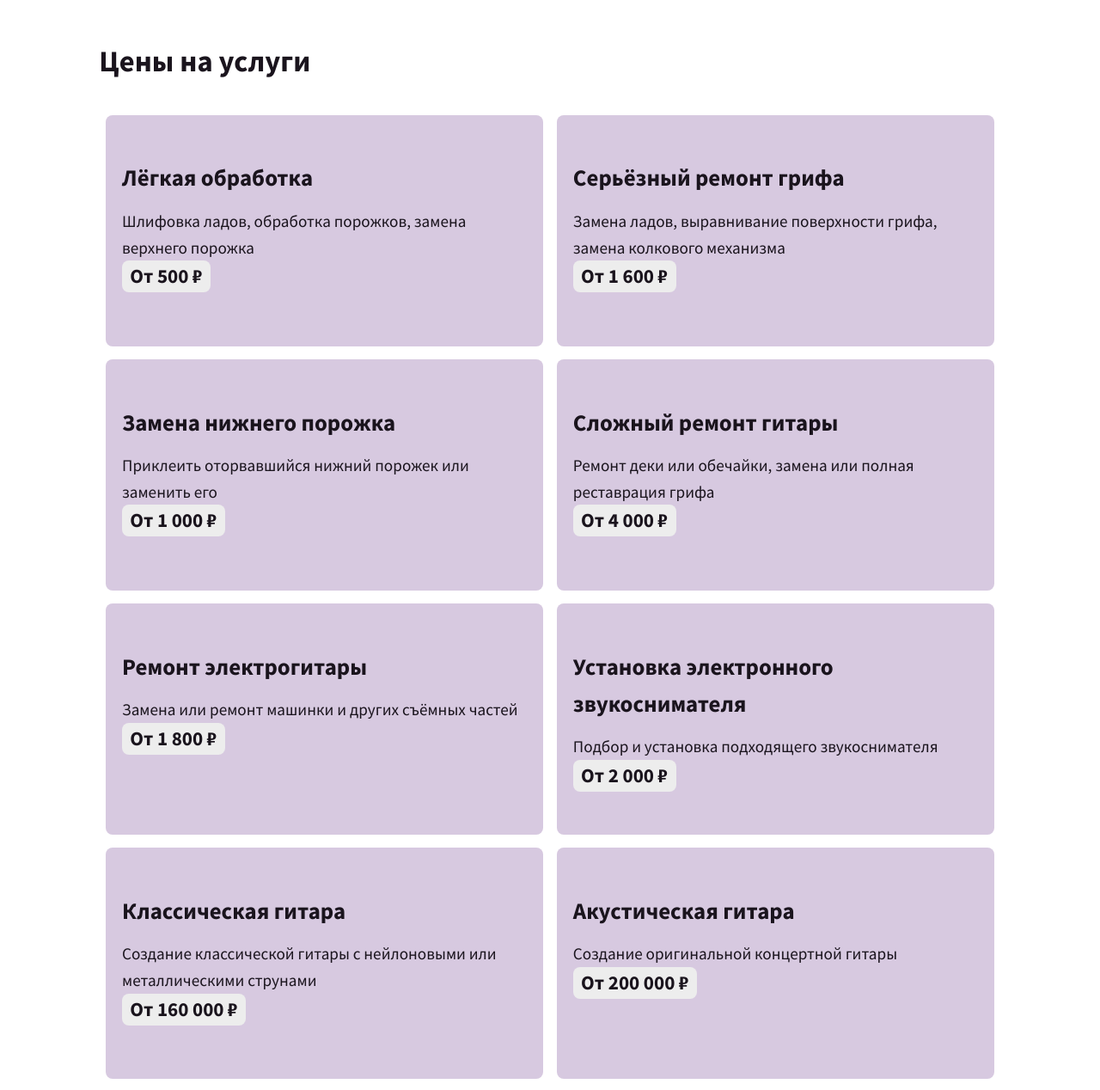
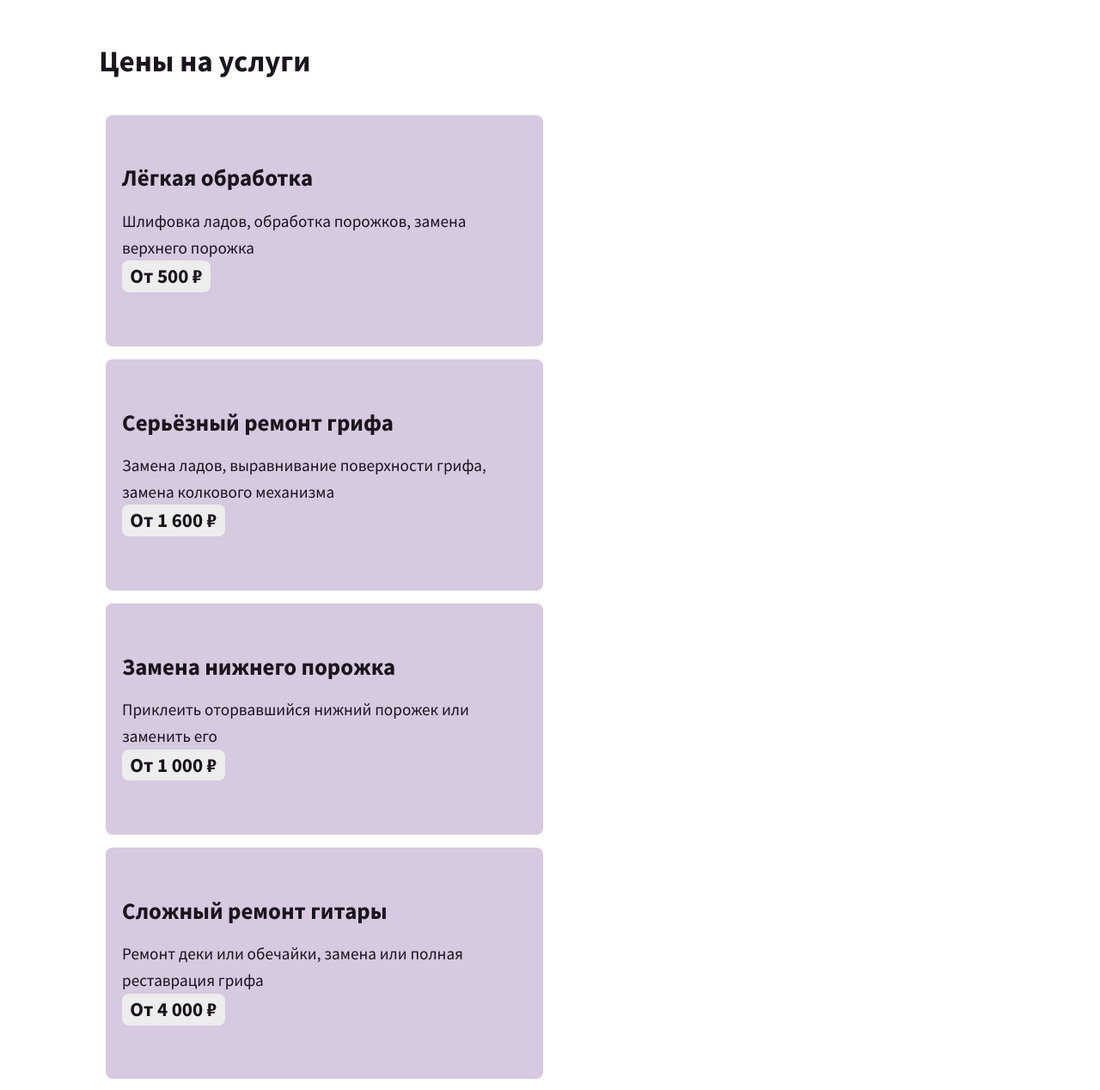
Before and after one commit to alexandersolovyov/WebSiteDemo--GuitarMakers, a website: page html/index.html in a window 1280 px wide. Shown: the part 3300-4568 px from the top of the page at 86% size. Drawn offline with nearby package versions, Linux system fonts and the light colour scheme; files that its build step writes are made by us from their sources; files whose address does not match are found by name.

Commit message:
Remove rows from css l-grid as they are waste

```diff
--- a/html/index.html
+++ b/html/index.html
@@ -138,7 +138,7 @@
         <section class="l-screen">
           <h2>Цены на услуги</h2>
           <div class="l-grid">
-            <div class="l-grid__row"><div class="l-grid__col">
+            <div class="l-grid__col">
               <article class="price-card">
                 <h3 class="price-card__header">Лёгкая обработка</h3>
                 <p>Шлифовка ладов, обработка порожков, замена верхнего порожка
@@ -146,7 +146,8 @@
                 <p class="price-card__price">От 500 &#8381;</i>
                 </p>
               </article>
-              </div><div class="l-grid__col">
+            </div>
+            <div class="l-grid__col">
               <article class="price-card">
                 <h3 class="price-card__header">Серьёзный ремонт грифа</h3>
                 <p>Замена ладов, выравнивание поверхности грифа, замена колкового
@@ -155,7 +156,8 @@
                 <p class="price-card__price">От 1 600 &#8381;
                 </p>
               </article>
-              </div><div class="l-grid__col">
+            </div>
+            <div class="l-grid__col">
               <article class="price-card">
                 <h3 class="price-card__header">Замена нижнего порожка</h3>
                 <p>Приклеить оторвавшийся нижний порожек или заменить его
@@ -163,7 +165,8 @@
                 <p class="price-card__price">От 1 000 &#8381;
                 </p>
               </article>
-              </div><div class="l-grid__col">
+            </div>
+            <div class="l-grid__col">
               <article class="price-card">
                 <h3 class="price-card__header">Сложный ремонт гитары</h3>
                 <p>Ремонт деки или обечайки, замена или полная реставрация грифа
@@ -171,8 +174,8 @@
                 <p class="price-card__price">От 4 000 &#8381;
                 </p>
               </article>
-              </div> </div>
-            <div class="l-grid__row"><div class="l-grid__col">
+            </div>
+            <div class="l-grid__col">
               <article class="price-card">
                 <h3 class="price-card__header">Ремонт электрогитары</h3>
                 <p>Замена или ремонт машинки и других съёмных частей
@@ -180,7 +183,8 @@
                 <p class="price-card__price">От 1 800 &#8381;
                 </p>
               </article>
-              </div><div class="l-grid__col">
+            </div>
+            <div class="l-grid__col">
               <article class="price-card">
                 <h3 class="price-card__header">Установка электронного звукоснимателя</h3>
                 <p>Подбор и установка подходящего звукоснимателя
@@ -188,7 +192,8 @@
                 <p class="price-card__price">От 2 000 &#8381;
                 </p>
               </article>
-              </div><div class="l-grid__col">
+            </div>
+            <div class="l-grid__col">
               <article class="price-card">
                 <h3 class="price-card__header">Классическая гитара</h3>
                 <p>Создание классической гитары с нейлоновыми или металлическими
@@ -197,7 +202,8 @@
                 <p class="price-card__price">От 160 000 &#8381;
                 </p>
               </article>
-              </div><div class="l-grid__col">
+            </div>
+            <div class="l-grid__col">
               <article class="price-card">
                 <h3 class="price-card__header">Акустическая гитара</h3>
                 <p>Создание оригинальной концертной гитары
@@ -205,7 +211,7 @@
                 <p class="price-card__price">От 200 000 &#8381;
                 </p>
               </article>
-            </div></div>
+            </div>
           </div>
         </section>
         <section class="content-section">
--- a/scss/_layout.scss
+++ b/scss/_layout.scss
@@ -28,8 +28,7 @@
  * Сделана немного похоже на Bootstrap, но
  * не универсальна!
  */
-.l-grid,
-.l-grid__row {
+.l-grid {
   display: block;
   width: 100%;
 }
```
Lines whose indentation alone changed are shown as unchanged.
